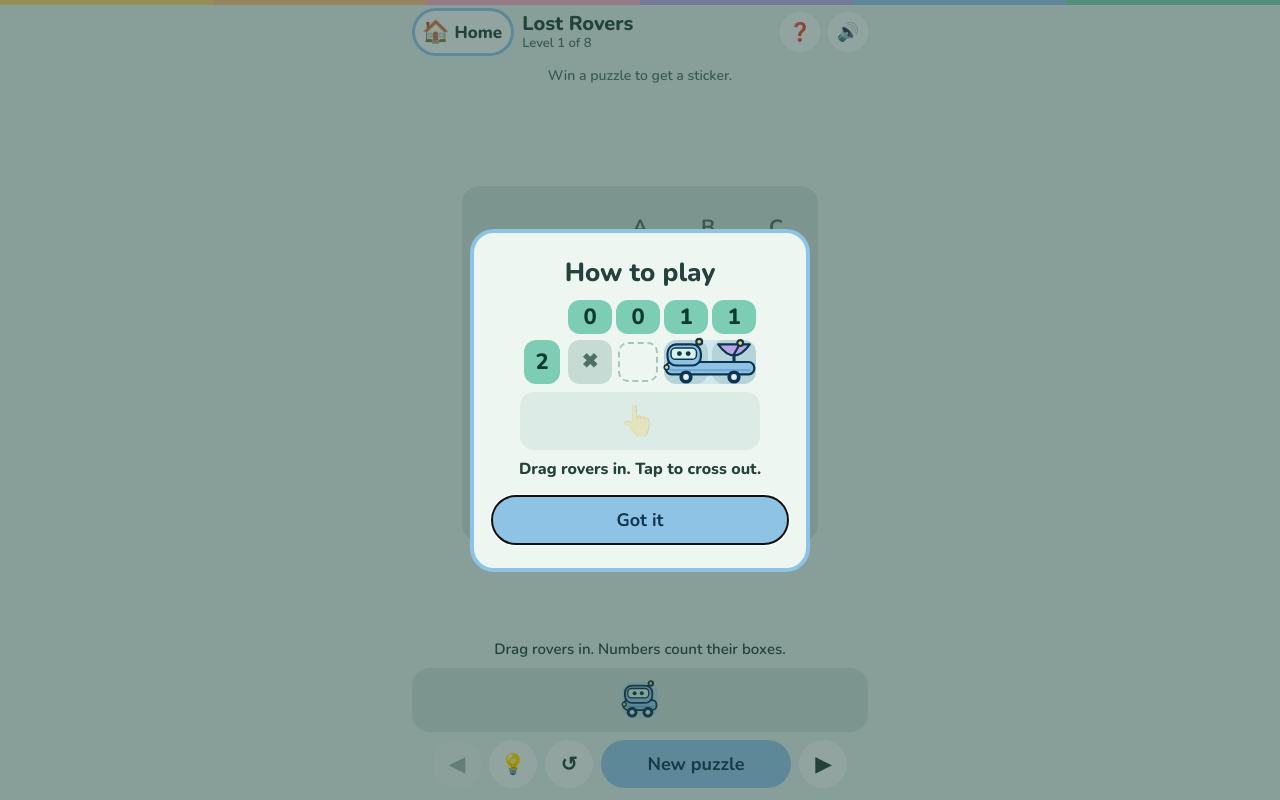
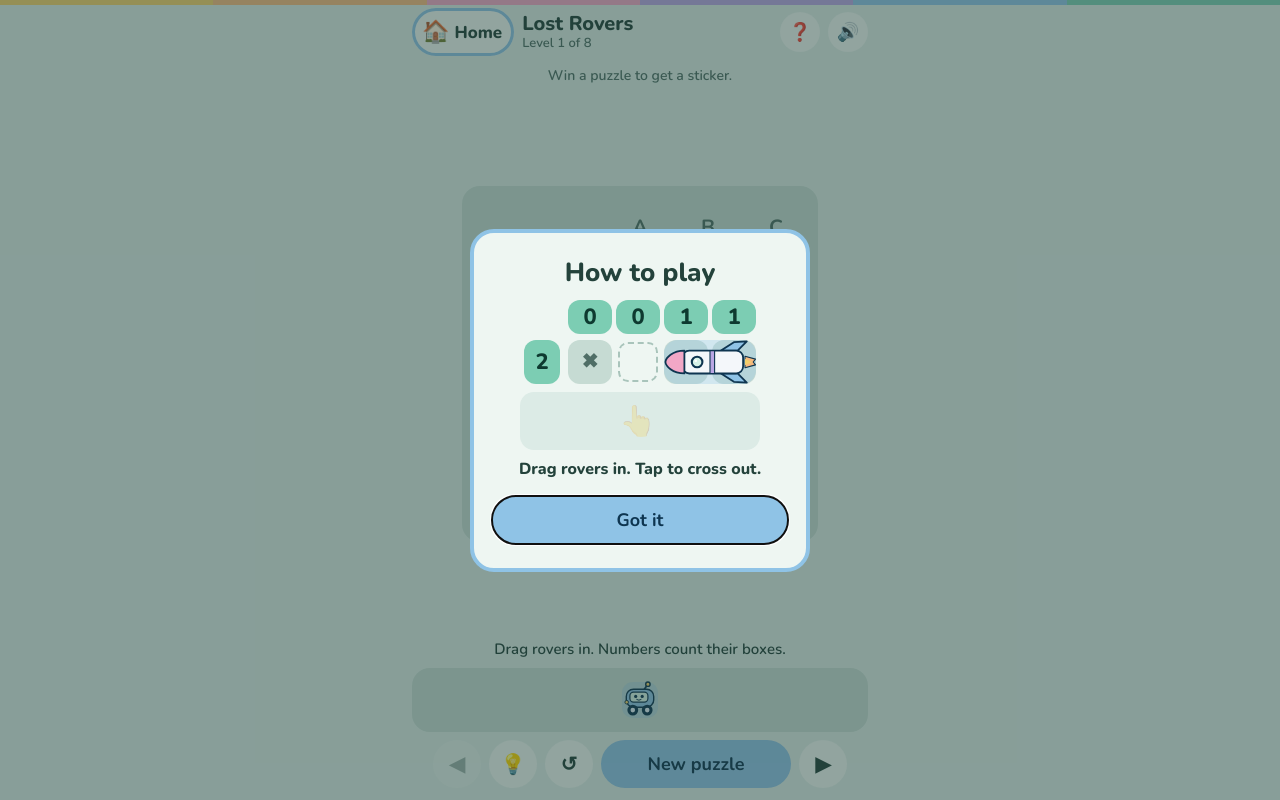
Before and after one commit to ShailyNim/little-logic-lab, a plain HTML site: page lost-rovers/index.html in a window 1280 px wide. Drawn offline with nearby package versions, Linux system fonts and the light colour scheme.

Commit message:
Lost Rovers: replace rover drawings with a space fleet
The craft are now a cute 1-box rover, a rocket (2 boxes), a satellite (3)
and a big rocket (4). Each is drawn flat and points along its length, so it
looks right lying across or standing up (a standing rocket points to the sky).
Messages and the hint name the craft ("A satellite is parked at C3").

Co-Authored-By: Claude Opus 5.5 <noreply@anthropic.com>

```diff
--- a/lost-rovers/index.html
+++ b/lost-rovers/index.html
@@ -52,12 +52,12 @@ body{--accent:var(--sky);--on-accent:var(--on-sky);--g:4px}
   </div>
 </main>
 <script>
-// n grid size, f rover lengths (1 scout, 2 rover, 3 truck, 4 hauler), r whole rovers shown at the start.
+// n grid size, f craft lengths (1 rover, 2 rocket, 3 satellite, 4 big rocket), r whole craft shown at the start.
 // Every puzzle must be solvable with one-step moves only (see kidSolve), so a bigger grid only means more to do,
 // never harder thinking.
 const L=[{n:3,f:[1,1],r:1},{n:4,f:[1,1,1],r:1},{n:4,f:[2,1,1],r:1},{n:5,f:[2,2,1],r:1},
  {n:5,f:[3,2,1],r:0},{n:6,f:[3,2,2,1],r:0},{n:6,f:[4,2,1,1],r:0},{n:6,f:[4,3,2,1],r:0}];
-const NAME={1:'scout',2:'rover',3:'truck',4:'hauler'},COLS='ABCDEF',GID='rovers',G4=4;
+const NAME={1:'rover',2:'rocket',3:'satellite',4:'big rocket'},COLS='ABCDEF',GID='rovers',G4=4;
 Lab.setupGame({id:GID,
   demo:'rovers',caption:'Drag rovers in. Tap to cross out.',
   art:()=>vehicle(2,44,'h').replace('<svg ','<svg style="width:100%;height:100%;overflow:visible" '),
@@ -142,40 +142,45 @@ function turnSpot(it,tapped){const n=P.n,old=it.pos,nd=old.dir=='h'?'v':'h',X=ce
 function size(){if(!P)return;const k=P.n+2;
   S=Math.max(24,Math.min(64,Math.floor((Math.min(area.w,area.h)-20-G4*(k-1))/k)));
   $('g').style.setProperty('--s',S+'px');$('g').style.setProperty('--k',k)}
-// ---------- vehicle drawings: scout 1, rover 2, truck 3, hauler 4 boxes long ----------
-// Drawn side-on, front (robot cab) at the left over the first box; turned rovers are the same drawing
-// rotated a quarter turn, so the cab sits on the top box.
-const INK='#0E3550',BODY='#8FC3E6',SHADE='#6FA9D3',GLASS='#D7F2E8',SUN='#F3CF6B',LAV='#B9A6E3',MINT='#7CCDB3',HUB='#E3F1FB';
+// ---------- the space fleet: rover 1 box, rocket 2, satellite 3, big rocket 4 ----------
+// Each craft is drawn flat and points along its length, front at the LEFT. A turned craft is the same
+// drawing rotated a quarter turn, so its front sits on the top box (a rocket stood up points to the sky).
+const INK='#0E3550',SKY='#8FC3E6',DEEP='#5E9BCB',HULL='#F4F7FA',GLASS='#D7F2E8',SUN='#F3CF6B',LAV='#B9A6E3',PINK='#F2A7C6',APRICOT='#F5B97F',HUB='#E3F1FB';
 function vehicle(len,u,dir){
-  const g=G4,W=len*u+(len-1)*g,cx=i=>i*(u+g)+u/2,sw=Math.max(1,u*.05),f=v=>+v.toFixed(1);
-  const R=(x,y,w,h,r,fill,st=1)=>'<rect x="'+f(x)+'" y="'+f(y)+'" width="'+f(w)+'" height="'+f(h)+'" rx="'+f(r)+'" fill="'+fill+'"'+(st?' stroke="'+INK+'" stroke-width="'+f(sw*st)+'"':'')+'/>';
-  const C=(x,y,r,fill,st=1)=>'<circle cx="'+f(x)+'" cy="'+f(y)+'" r="'+f(r)+'" fill="'+fill+'"'+(st?' stroke="'+INK+'" stroke-width="'+f(sw*st)+'"':'')+'/>';
-  const Ln=(x1,y1,x2,y2,w=1)=>'<line x1="'+f(x1)+'" y1="'+f(y1)+'" x2="'+f(x2)+'" y2="'+f(y2)+'" stroke="'+INK+'" stroke-width="'+f(sw*w)+'" stroke-linecap="round"/>';
+  const g=G4,W=len*u+(len-1)*g,cx=i=>i*(u+g)+u/2,c=u/2,sw=Math.max(1,u*.04),f=v=>+v.toFixed(1);
+  const st=o=>o?' stroke="'+INK+'" stroke-width="'+f(sw*o)+'" stroke-linejoin="round"':'';
+  const R=(x,y,w,h,r,fill,o=1)=>'<rect x="'+f(x)+'" y="'+f(y)+'" width="'+f(w)+'" height="'+f(h)+'" rx="'+f(r)+'" fill="'+fill+'"'+st(o)+'/>';
+  const C=(x,y,r,fill,o=1)=>'<circle cx="'+f(x)+'" cy="'+f(y)+'" r="'+f(r)+'" fill="'+fill+'"'+st(o)+'/>';
+  const Pg=(pts,fill,o=1)=>'<polygon points="'+pts.map(p=>p.map(f).join(',')).join(' ')+'" fill="'+fill+'"'+st(o)+'/>';
+  const Pa=(d,fill,o=1)=>'<path d="'+d+'" fill="'+fill+'"'+st(o)+'/>';
+  const Ln=(x1,y1,x2,y2,w=1,col=INK)=>'<line x1="'+f(x1)+'" y1="'+f(y1)+'" x2="'+f(x2)+'" y2="'+f(y2)+'" stroke="'+col+'" stroke-width="'+f(sw*w)+'" stroke-linecap="round"/>';
   let s='';
-  // wheels: two small ones under a scout, one under each box for longer rovers
-  const wx=len==1?[u*.28,u*.72]:Array.from({length:len},(_,i)=>cx(i));
-  // the deck on top, then the cab and cargo, then the wheels in front
-  // cargo first so the cab overlaps it neatly
-  for(let i=1;i<len;i++){const x=cx(i);
-    const kind=len==2?'dish':len==3?(i==1?'solar':'crate'):(i==1?'crate':i==2?'tank':'drill');
-    const P_=(pts,fill=LAV)=>'<polygon points="'+pts.map(p=>p.map(f).join(',')).join(' ')+'" fill="'+fill+'" stroke="'+INK+'" stroke-width="'+f(sw)+'" stroke-linejoin="round"/>';
-    // dish: a satellite bowl on a post, listening for signals
-    if(kind=='dish'){s+=Ln(x,u*.52,x,u*.36,1.4)+'<path d="M'+f(x-u*.36)+' '+f(u*.1)+' Q'+f(x)+' '+f(u*.6)+' '+f(x+u*.36)+' '+f(u*.1)+' Z" fill="'+LAV+'" stroke="'+INK+'" stroke-width="'+f(sw)+'" stroke-linejoin="round"/>'+Ln(x,u*.32,x+u*.14,u*.08)+C(x+u*.14,u*.07,u*.065,SUN)}
-    // solar panel: a tilted lavender panel with grid lines
-    if(kind=='solar'){s+=Ln(x,u*.52,x,u*.42,1.4)+P_([[x-u*.42,u*.42],[x+u*.38,u*.42],[x+u*.28,u*.08],[x-u*.32,u*.08]])+Ln(x-u*.02,u*.09,x-u*.02,u*.41,.7)+Ln(x-u*.37,u*.25,x+u*.33,u*.25,.7)}
-    // crate: a sunny yellow box with a cross
-    if(kind=='crate'){s+=R(x-u*.38,u*.08,u*.76,u*.46,u*.07,SUN)+Ln(x-u*.38,u*.08,x+u*.38,u*.54,.7)+Ln(x+u*.38,u*.08,x-u*.38,u*.54,.7)}
-    // tank: a rounded mint water tank with bands
-    if(kind=='tank'){s+=R(x-u*.42,u*.12,u*.84,u*.42,u*.2,MINT)+Ln(x-u*.14,u*.13,x-u*.14,u*.53,.7)+Ln(x+u*.14,u*.13,x+u*.14,u*.53,.7)}
-    // drill: an arm with a yellow drill bit, for digging up rocks
-    if(kind=='drill'){s+=Ln(x-u*.26,u*.5,x+u*.12,u*.16,2.6)+P_([[x+u*.02,u*.14],[x+u*.26,u*.22],[x+u*.42,u*.02]],SUN)+C(x-u*.26,u*.5,u*.08,SHADE)}}
-  // deck (body) across the whole rover, with a darker stripe
-  s+=R(u*.04,u*.5,W-u*.08,u*.28,u*.13,BODY)+R(u*.12,u*.66,W-u*.24,u*.05,u*.025,SHADE,0);
-  // cab with a robot face on the first box, antenna on top
-  s+=Ln(u*.7,u*.14,u*.8,u*.03,1.1)+C(u*.8,u*.04,u*.065,SUN);
-  s+=R(u*.08,u*.1,u*.76,u*.48,u*.2,BODY)+R(u*.16,u*.18,u*.58,u*.26,u*.1,GLASS,.7)+C(u*.35,u*.31,u*.055,INK,0)+C(u*.55,u*.31,u*.055,INK,0);
-  s+=C(u*.06,u*.62,u*.055,SUN,.7);   // headlight
-  s+=wx.map(x=>C(x,u*.84,u*.15,INK,0)+C(x,u*.84,u*.065,HUB,0)).join('');
+  if(len==1){
+    // a cute little rover: round body, a screen face with a smile, an antenna and two chunky wheels
+    s+=Ln(u*.62,u*.2,u*.72,u*.06,1.2)+C(u*.72,u*.06,u*.06,SUN);
+    s+=R(u*.12,u*.2,u*.76,u*.5,u*.2,SKY);
+    s+=R(u*.22,u*.28,u*.5,u*.28,u*.1,GLASS,.8)+C(u*.38,u*.4,u*.045,INK,0)+C(u*.56,u*.4,u*.045,INK,0)+
+       Pa('M'+f(u*.4)+' '+f(u*.48)+' Q'+f(u*.47)+' '+f(u*.53)+' '+f(u*.54)+' '+f(u*.48),'none',.7);
+    s+=C(u*.13,u*.56,u*.05,SUN,.6);                                   // headlight
+    s+=[u*.3,u*.7].map(x=>C(x,u*.78,u*.15,INK,0)+C(x,u*.78,u*.065,HUB,0)).join('');
+  }else if(len==3){
+    // satellite: blue solar panels on both ends, a gold body with a dish in the middle
+    s+=Ln(cx(0),c,cx(2),c,1.6);
+    [0,2].forEach(i=>{const x=cx(i);s+=R(x-u*.42,c-u*.36,u*.84,u*.72,u*.05,DEEP);
+      for(let k=1;k<4;k++)s+=Ln(x-u*.42+k*u*.21,c-u*.36,x-u*.42+k*u*.21,c+u*.36,.5,'#BFE0F5');s+=Ln(x-u*.42,c,x+u*.42,c,.5,'#BFE0F5')});
+    const m=cx(1);s+=R(m-u*.32,c-u*.32,u*.64,u*.64,u*.08,SUN)+Ln(m-u*.24,c-u*.13,m+u*.24,c-u*.13,.5,'#C9A13C')+Ln(m-u*.24,c+u*.13,m+u*.24,c+u*.13,.5,'#C9A13C');
+    s+=C(m,c,u*.21,HULL)+C(m,c,u*.1,LAV,.8)+Ln(m,c,m+u*.08,c-u*.38,1)+C(m+u*.08,c-u*.4,u*.055,PINK,.8);
+  }else{
+    // rocket (2 boxes) or big rocket (4): pink nose at the front, round windows, blue fins and a little flame
+    const b0=W*.2,b1=W*.86,h=u*.26;
+    s+=Pg([[W*.88,c-h*.5],[W*.995,c-h*.25],[W*.97,c],[W*.995,c+h*.25],[W*.88,c+h*.5]],APRICOT,.6)+Pg([[W*.88,c-h*.28],[W*.955,c],[W*.88,c+h*.28]],SUN,0);
+    s+=Pg([[W*.62,c-h],[W*.8,c-h],[W*.9,c-u*.47],[W*.76,c-u*.45]],SKY)+Pg([[W*.62,c+h],[W*.8,c+h],[W*.9,c+u*.47],[W*.76,c+u*.45]],SKY);
+    s+=R(b0,c-h,b1-b0,h*2,h*.6,HULL);
+    s+=Pa('M'+f(b0+2)+' '+f(c-h)+' C'+f(W*.09)+' '+f(c-h)+' '+f(W*.02)+' '+f(c-h*.35)+' '+f(W*.015)+' '+f(c)+' C'+f(W*.02)+' '+f(c+h*.35)+' '+f(W*.09)+' '+f(c+h)+' '+f(b0+2)+' '+f(c+h)+' Z',PINK);
+    s+=R(W*.5,c-h,W*.05,h*2,0,LAV,.6);
+    (len>=4?[W*.31,W*.42]:[W*.36]).forEach(x=>s+=C(x,c,u*.12,GLASS,1.2)+C(x-u*.03,c-u*.03,u*.03,'#fff',0));
+    if(len>=4)s+=R(W*.66,c-h,W*.03,h*2,0,PINK,.6);
+  }
   const inner=dir=='v'?'<g transform="translate('+f(u)+',0) rotate(90)">'+s+'</g>':s;
   return '<svg viewBox="0 0 '+f(dir=='v'?u:W)+' '+f(dir=='v'?W:u)+'" aria-hidden="true">'+inner+'</svg>'}
 function roverHTML(it,cls,extra){
@@ -232,7 +237,7 @@ addEventListener('pointerup',e=>{
     P.marks.has(d.cell)?P.marks.delete(d.cell):P.marks.add(d.cell);Lab.sfx('mark');draw();return}
   const it=P.fleet[d.k];
   if(!d.moved){
-    if(it.len==1){if(d.fromTray)Lab.msg('Drag the scout onto the grid.');return}
+    if(it.len==1){if(d.fromTray)Lab.msg('Drag the rover onto the grid.');return}
     if(d.fromTray){   // turn it in the tray, so it drops onto the grid the way it now points
       it.trayDir=(it.trayDir||'h')=='h'?'v':'h';Lab.sfx('turn');draw();
       Lab.msg('Now it goes '+(it.trayDir=='v'?'down':'across')+'. Drag it in.');return}
```
